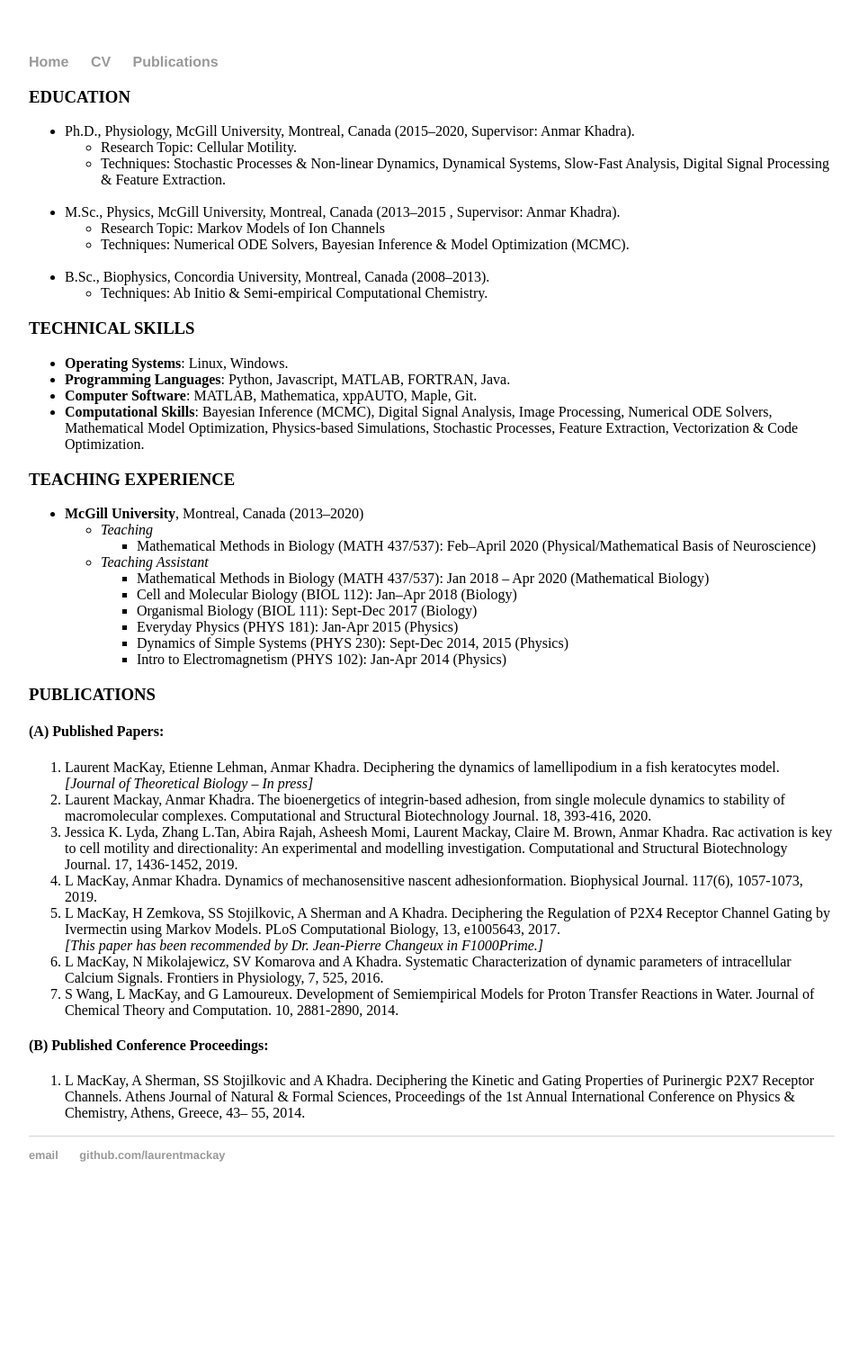
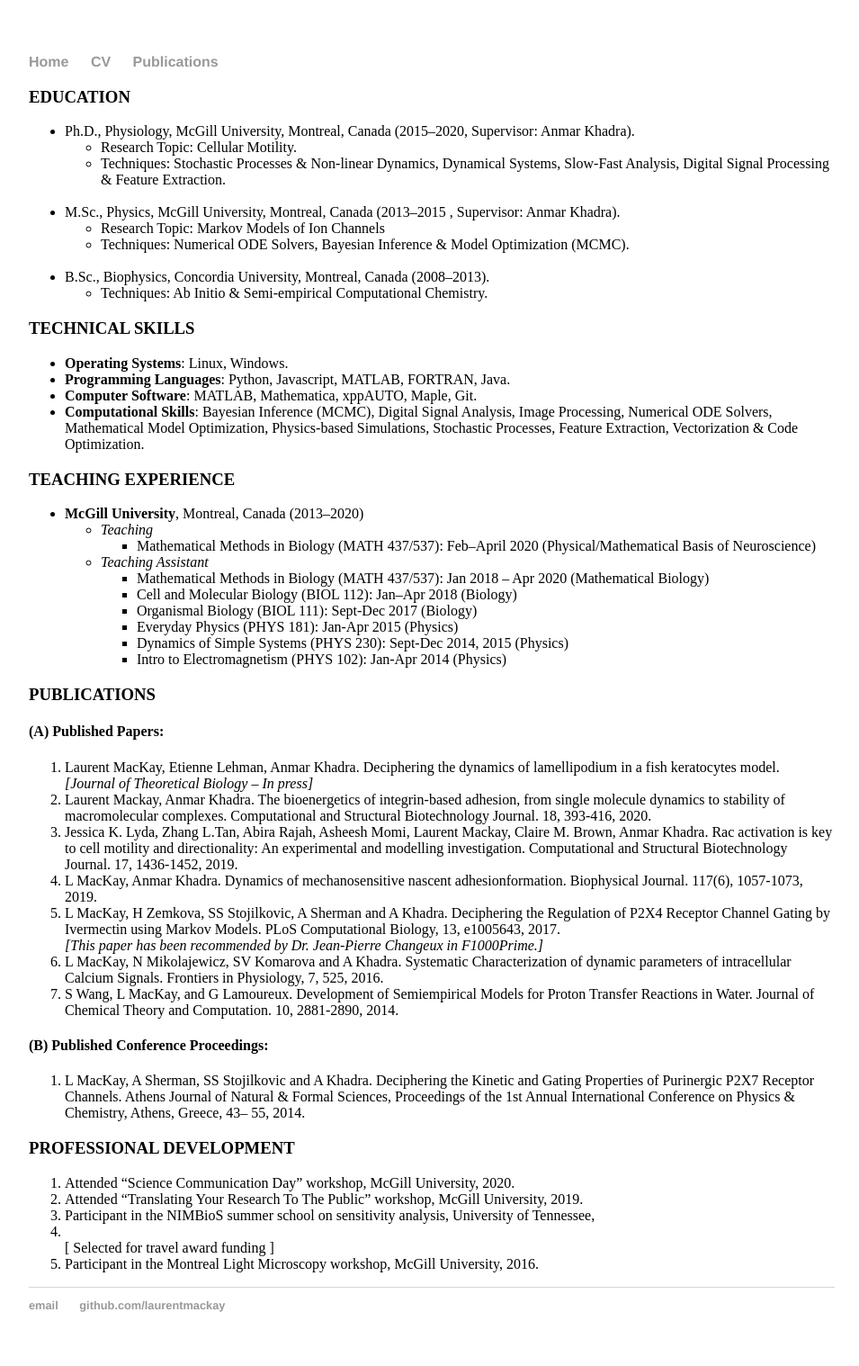
Before and after one commit to laurentmackay/laurentmackay.github.io, a Jekyll site: the page built from cv/index.md, in a window 1280 px wide. Shown: the whole page at 90% size, without its empty margins (160-1115 px from the left). Built offline with Jekyll 4.4.1, drawn with Linux system fonts in a browser that asks for light colours; our own code applies the rules of GitHub Pages for plain Markdown files; before the commit the page ends 1351 px from its top, so only the background shows below that.

Commit message:
Update index.md

```diff
--- a/cv/index.md
+++ b/cv/index.md
@@ -58,3 +58,11 @@
 Properties of Purinergic P2X7 Receptor Channels. Athens Journal of Natural & Formal Sciences,
 Proceedings of the 1st Annual International Conference on Physics & Chemistry, Athens, Greece, 43–
 55, 2014.
+
+
+### PROFESSIONAL DEVELOPMENT
+1. Attended “Science Communication Day” workshop, McGill University, 2020.
+2. Attended “Translating Your Research To The Public” workshop, McGill University, 2019.
+3. Participant in the NIMBioS summer school on sensitivity analysis, University of Tennessee,
+2017. <br/> [ Selected for travel award funding ]
+4. Participant in the Montreal Light Microscopy workshop, McGill University, 2016.
```
